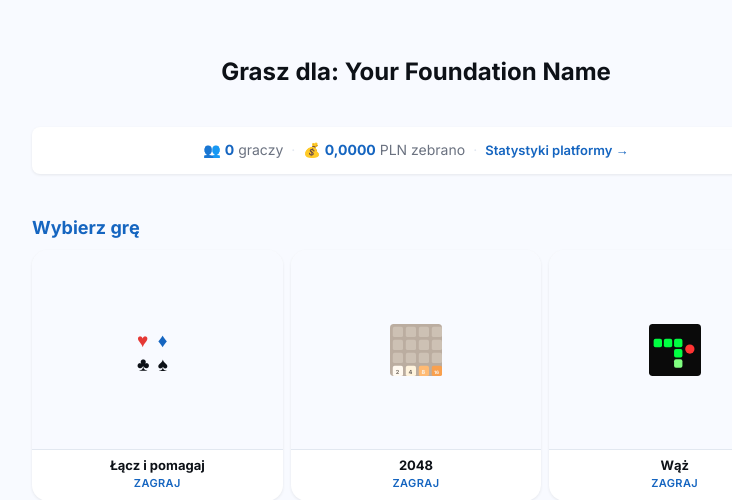
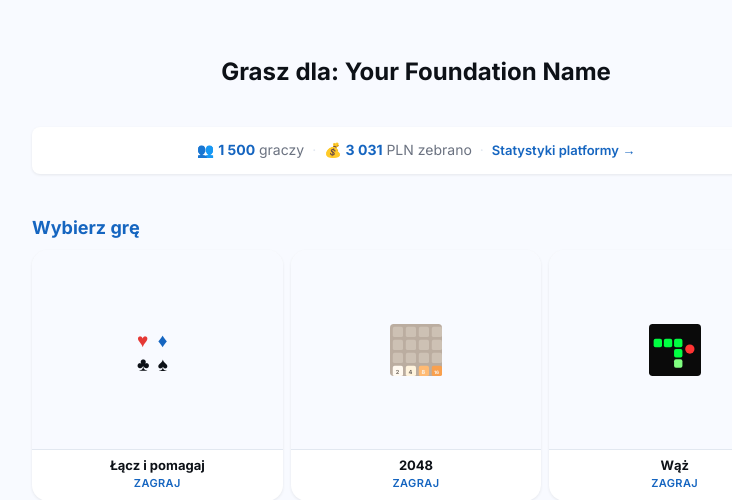
Before and after one commit to ProductPope/helpbyplay, a PHP site: page / in a window 1280 px wide. Shown: the part 51-551 px from the top of the page, without its empty margins (224-956 px from the left). Run offline with PHP 8.4, Linux system fonts and the light colour scheme; data comes from the database, SQL or seed files in the repository.

Commit message:
Apply display offset to homepage stats bar
Homepage stats-bar was using raw DB values while render_header() applied
the historical offset — causing visible inconsistency. Apply same
DISPLAY_SESSIONS_OFFSET and DISPLAY_PLN_OFFSET constants. Also round PLN
to 0 decimal places to match header format.

Co-Authored-By: Claude Sonnet 4.6 <noreply@anthropic.com>

```diff
--- a/index.php
+++ b/index.php
@@ -35,9 +35,9 @@ render_header(
         </div>
 
         <div class="stats-bar">
-            <span class="stats-item">👥 <strong class="stats-number"><?= number_format($totalSessions, 0, ',', ' ') ?></strong> <?= t('stat_players') ?></span>
+            <span class="stats-item">👥 <strong class="stats-number"><?= number_format($totalSessions + DISPLAY_SESSIONS_OFFSET, 0, ',', ' ') ?></strong> <?= t('stat_players') ?></span>
             <span class="stats-dot" aria-hidden="true">·</span>
-            <span class="stats-item">💰 <strong class="stats-number"><?= number_format($totalPln, 4, ',', ' ') ?></strong> <?= t('currency') ?> <?= t('stat_raised') ?></span>
+            <span class="stats-item">💰 <strong class="stats-number"><?= number_format($totalPln + DISPLAY_PLN_OFFSET, 0, ',', ' ') ?></strong> <?= t('currency') ?> <?= t('stat_raised') ?></span>
             <span class="stats-dot" aria-hidden="true">·</span>
             <a href="/statystyki.php" class="stats-link"><?= t('stats_link_text') ?></a>
         </div>
```
